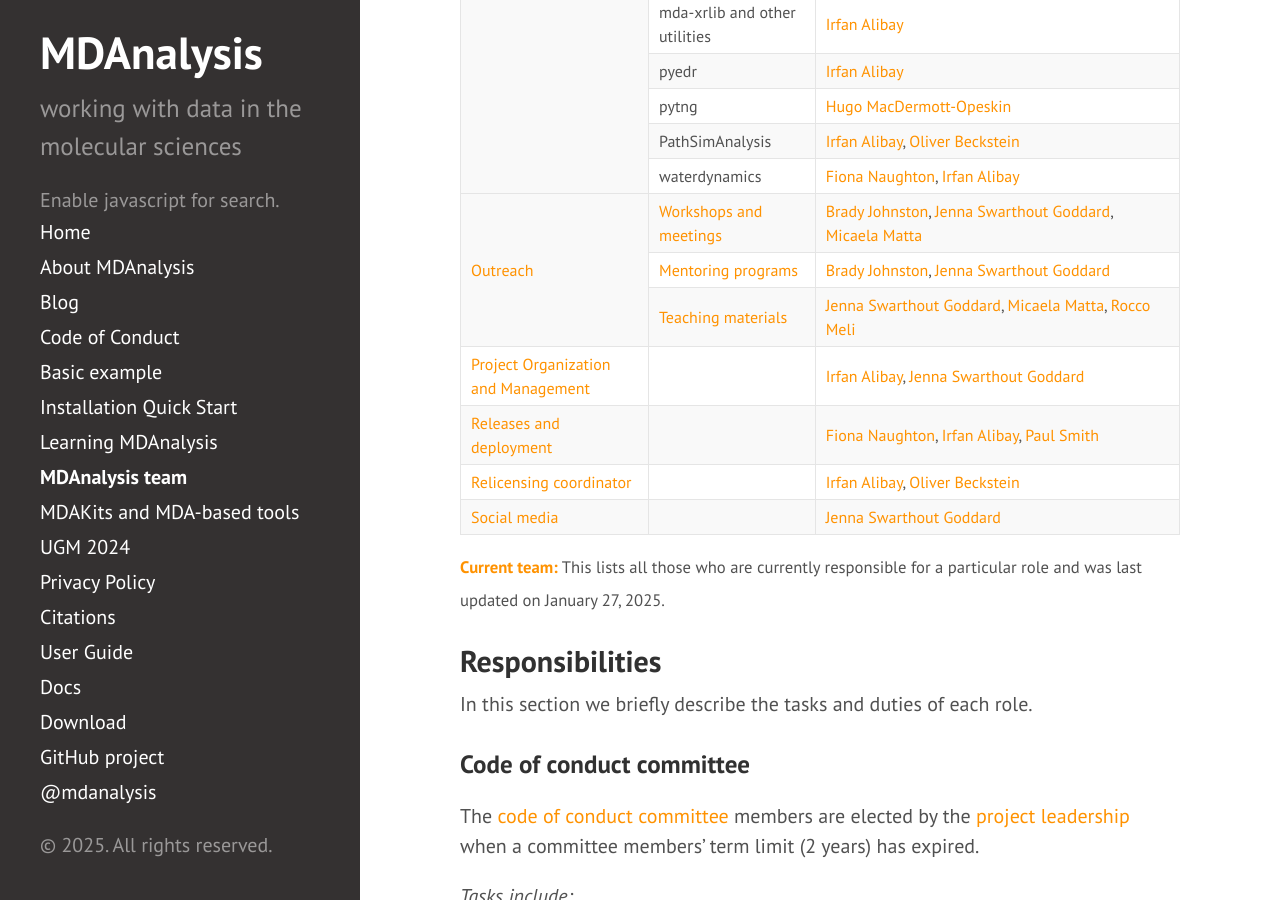
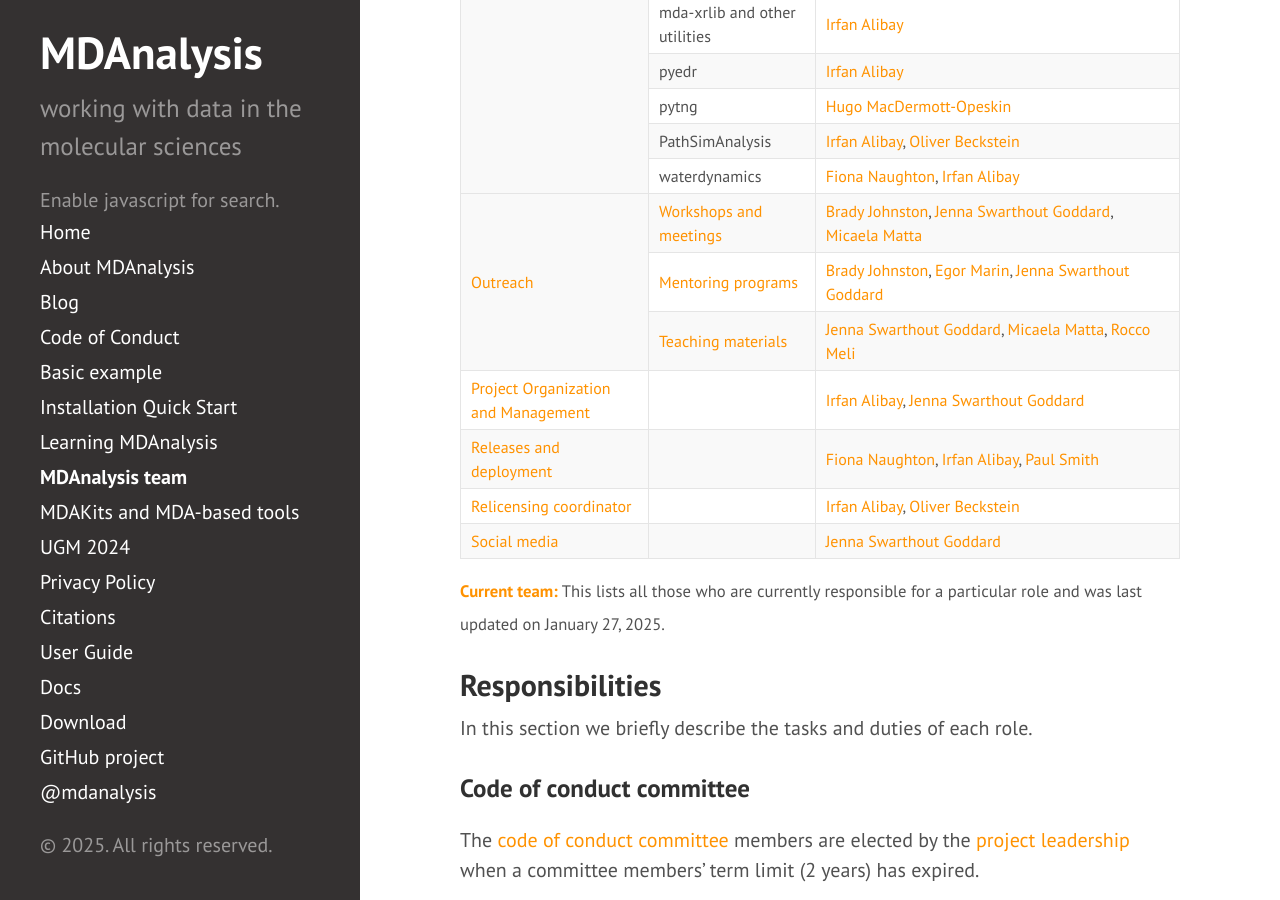
Before and after one commit to MDAnalysis/MDAnalysis.github.io, a Jekyll site: the page built from pages/team.md, in a window 1280 px wide and 900 px high, scrolled down 1583 px. Built offline with Jekyll 4.4.1, drawn with Linux system fonts in a browser that asks for light colours; comment, search, counter and statistics services are not loaded.

Commit message:
Add Egor to outreach.yml

```diff
--- a/_data/team/roles/outreach.yml
+++ b/_data/team/roles/outreach.yml
@@ -18,6 +18,7 @@ subroles:
       - Mentoring in structured programs
     current_members:
       - "[Brady Johnston](https://github.com/bradyajohnston)"
+      - "[Egor Marin](https://github.com/marinegor)"
       - "[Jenna Swarthout Goddard](https://github.com/jennaswa)"
 
   - subrole: Teaching materials
```
